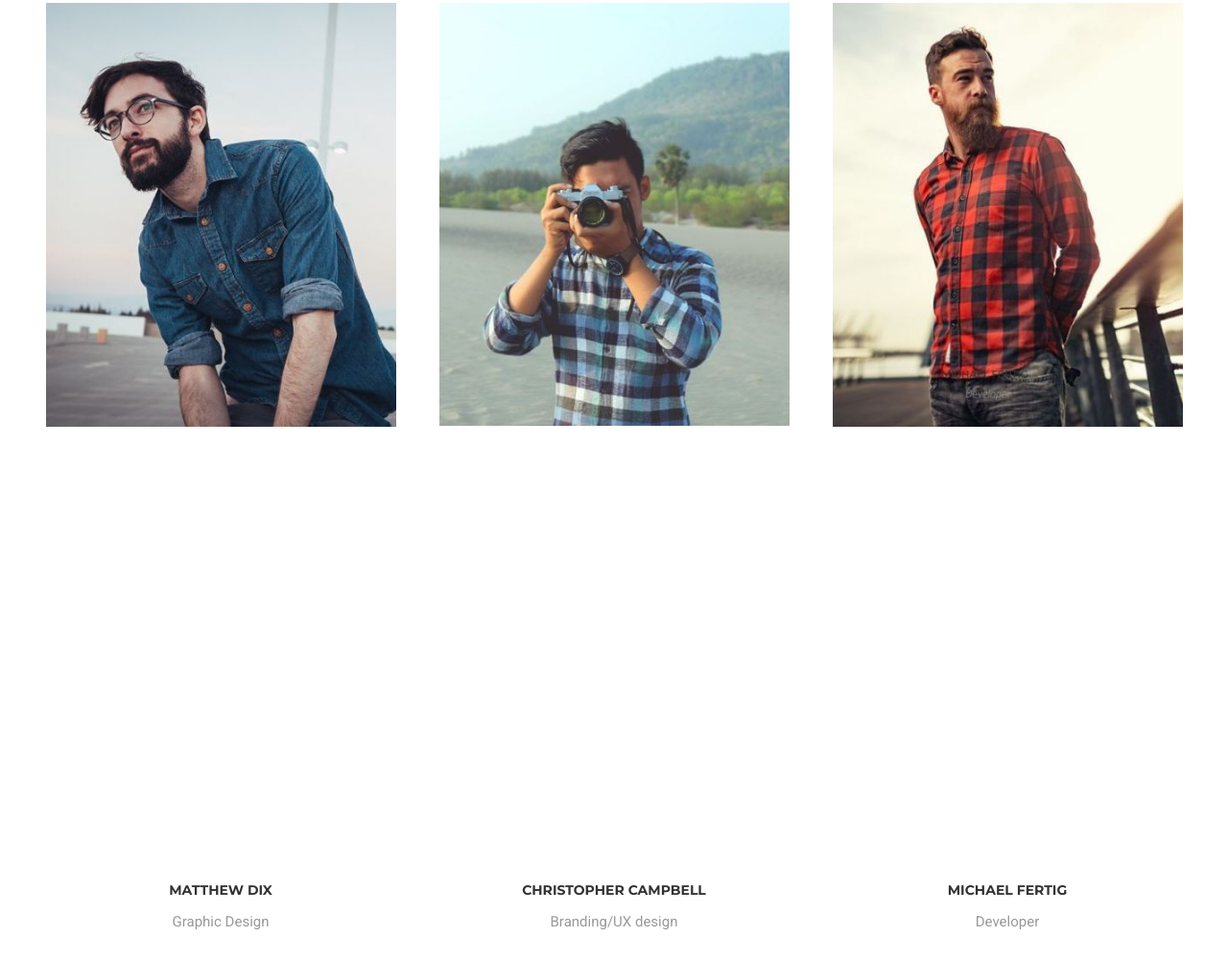
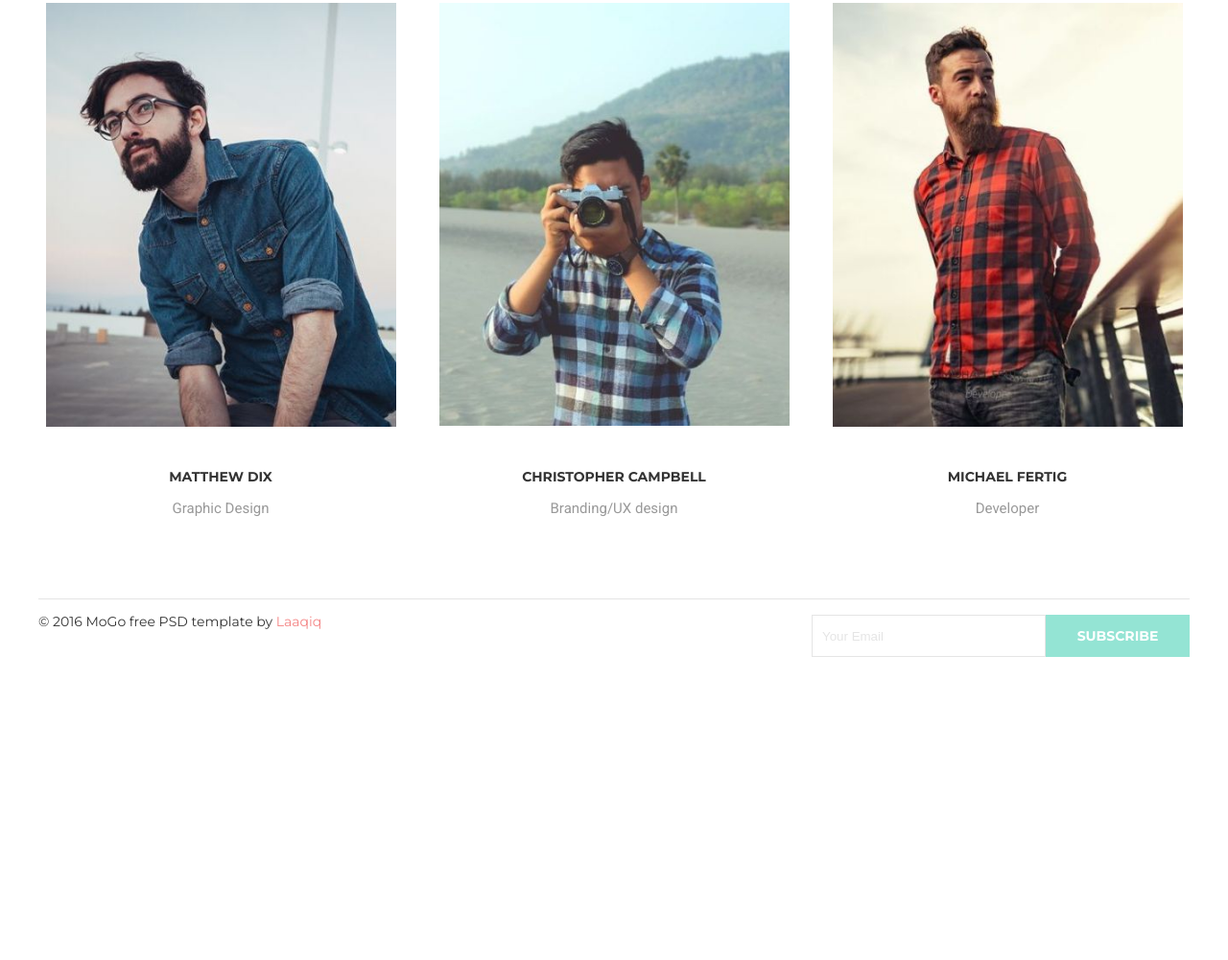
Before and after one commit to BartekSwiderski/MOGO, a plain HTML site: page index.html in a window 1280 px wide. Shown: the part 1991-2992 px from the top of the page at 96% size. After the commit the page ends 2700 px from the top, so only its background shows below. Drawn offline with Linux system fonts and the light colour scheme.

Commit message:
complited

```diff
--- a/index.html
+++ b/index.html
@@ -10,8 +10,9 @@
       href="https://fonts.googleapis.com/css2?family=Kaushan+Script&family=Montserrat:wght@100;200;300;400;500;700;800;900&family=Roboto:wght@100;300;400;500;700;900&display=swap"
       rel="stylesheet"
     />
+    <link rel="shortcut icon" href="./src/images/favicon.ico" />
     <link rel="stylesheet" href="./src/sass/main.css" />
-    <title>Document</title>
+    <title>MoGo</title>
   </head>
   <body>
     <header class="header">
@@ -148,12 +149,12 @@
         <li class="team__item">
           <div class="team__photo">
             <img
+            class="team__photo2"
               width="365"
               alt="Zdjęcie Matthew Dix"
               src="./src/images/img1.jpg"
               srcset="./src/images/img1@2x.jpg 2x"
-            />
-          </div>
+            >
             <div class="team__overlay">
               <ul class="team__icon-grid">
                 <li>
@@ -178,6 +179,8 @@
                 </li>
               </ul>
             </div>
+            </img>
+          </div>
           <p class="team__name">Matthew Dix</p>
           <p class="team__job">Graphic Design</p>
         </li>
@@ -188,8 +191,7 @@
               alt="Zdjęcie Christopher Campbell"
               src="./src/images/img2.jpg"
               srcset="./src/images/img2@2x.jpg 2x"
-            />
-          </div>
+            >
         <div class="team__overlay">
             <ul class="team__icon-grid">
               <li>
@@ -214,6 +216,8 @@
               </li>
             </ul>
           </div>
+        </img>
+          </div>
           <p class="team__name">Christopher Campbell</p>
           <p class="team__job">Branding/UX design</p>
         </li>
@@ -224,8 +228,7 @@
               alt="Zdjęcie Michael Fertig"
               src="./src/images/img3.jpg"
               srcset="./src/images/img3@2x.jpg 2x"
-            />
-          </div>
+            >
             <div class="team__overlay">
               <ul class="team__icon-grid">
                 <li>
@@ -250,11 +253,28 @@
                 </li>
               </ul>
             </div>
+          </img>
+          </div>
           <p class="team__name">Michael Fertig</p>
           <p class="team__job">Developer</p>
         </li>
       </ul>
     </div>
-    <footer></footer>
+    <footer class="footer container">
+        <p class="footer__txt">© 2016 MoGo free PSD template by <span class="footer__span">Laaqiq</span></p>
+
+
+          <ul class="footer__newsletter">
+              <li><form>
+                  <label >
+                    <input class="footer__input" type="email" name="email" placeholder="Your Email" />
+                  </label></li>
+              <li><button type="submit" class="footer__btn">
+                  subscribe
+                  </button>
+              </form></li>
+          </ul>
+
+    </footer>
   </body>
 </html>
--- /dev/null
+++ b/src/sass/components/_footer.scss
@@ -0,0 +1,43 @@
+@import '../utils/variables';
+
+.footer{
+  display: flex;
+  justify-content:space-between;
+  border-top: 1px solid getCol('color-fifth');
+  margin-top: 70px;
+  align-items: flex-start;
+&__newsletter{
+    display:flex;
+    list-style: none;
+  }
+&__txt{
+    font-size: 14px;
+    color: getCol('font-color-first');
+    font-family: getFont('font-first');
+    font-weight: 400;
+  }
+&__span{
+  color: getCol('color-first');
+}
+&__input{
+  width: 230px;
+  height: 40px;
+  border: 1px solid getCol('color-fifth');
+  padding-left: 10px;
+  outline:none;
+}
+&__input::placeholder{
+  color: getCol('color-fifth');
+}
+&__btn{
+  width: 150px;
+  height: 44px;
+  font-size: 14px;
+  color: getCol('font-color-second');
+  font-weight: 700;
+  font-family: getFont('font-first');
+  text-transform: uppercase;
+  background-color: getCol('color-fourth');
+  border: none;
+}
+}
--- a/src/sass/components/_header.scss
+++ b/src/sass/components/_header.scss
@@ -100,5 +100,8 @@
     border: solid 1px getCol('font-color-second');
     cursor: pointer;
   }
-
+  &__btn:hover{
+    color: getCol('color-first');
+    border: solid 1px getCol('color-first');
+  }
 }
--- a/src/sass/components/_team.scss
+++ b/src/sass/components/_team.scss
@@ -49,8 +49,7 @@
 &__photo{
   width: 380px;
   height: 460px;
-  position: relative;
-  overflow: hidden;
+  margin-bottom: 25px;
 }
 &__name{
   font-family: getFont('font-first');
@@ -65,9 +64,7 @@
     color: getCol('font-color-third');
 }
 &__icon-grid{
-  position: relative;
-  bottom: 460px;
-  left: 8px;
+
   list-style: none;
   display: grid;
   grid-template-columns: 60px 60px 60px 60px;
@@ -78,7 +75,7 @@
   height: 442px;
   padding: 0px;
   background: linear-gradient(rgba(244,132,132, 0.9),rgba(252,228,140, 0.9));
-  opacity: 0;
+  box-shadow: getCol('color-fourth') 10px 10px 0px;
 }
 &__icon{
   width: 40px;
@@ -91,8 +88,14 @@
   fill: getCol('color-second');
   background-color: getCol('color-first');
 }
-&__item:hover &__overlay {
+&__overlay{
+position: relative;
+  bottom: 446px;
+  left: 7px;
+
+  opacity: 0;
+}
+&__photo:hover &__overlay{
   opacity: 1;
-
 }
 }
--- a/src/sass/main.scss
+++ b/src/sass/main.scss
@@ -1,4 +1,5 @@
 @import './base/container';
 @import './components/header';
 @import './components/services';
-@import './components/team'
+@import './components/team';
+@import './components/footer'
--- a/src/sass/utils/_variables.scss
+++ b/src/sass/utils/_variables.scss
@@ -6,6 +6,7 @@ $colors:(
     'color-second': #fce48c,
     'color-third': #ebfbd3,
     'color-fourth': #94e4d4,
+    'color-fifth': #e5e5e5
 );
 
 @function getCol($key) {
```
Also changed, not shown: src/images/favicon.ico (added), src/sass/main.css, 1 other file. Lines whose indentation alone changed are shown as unchanged.
